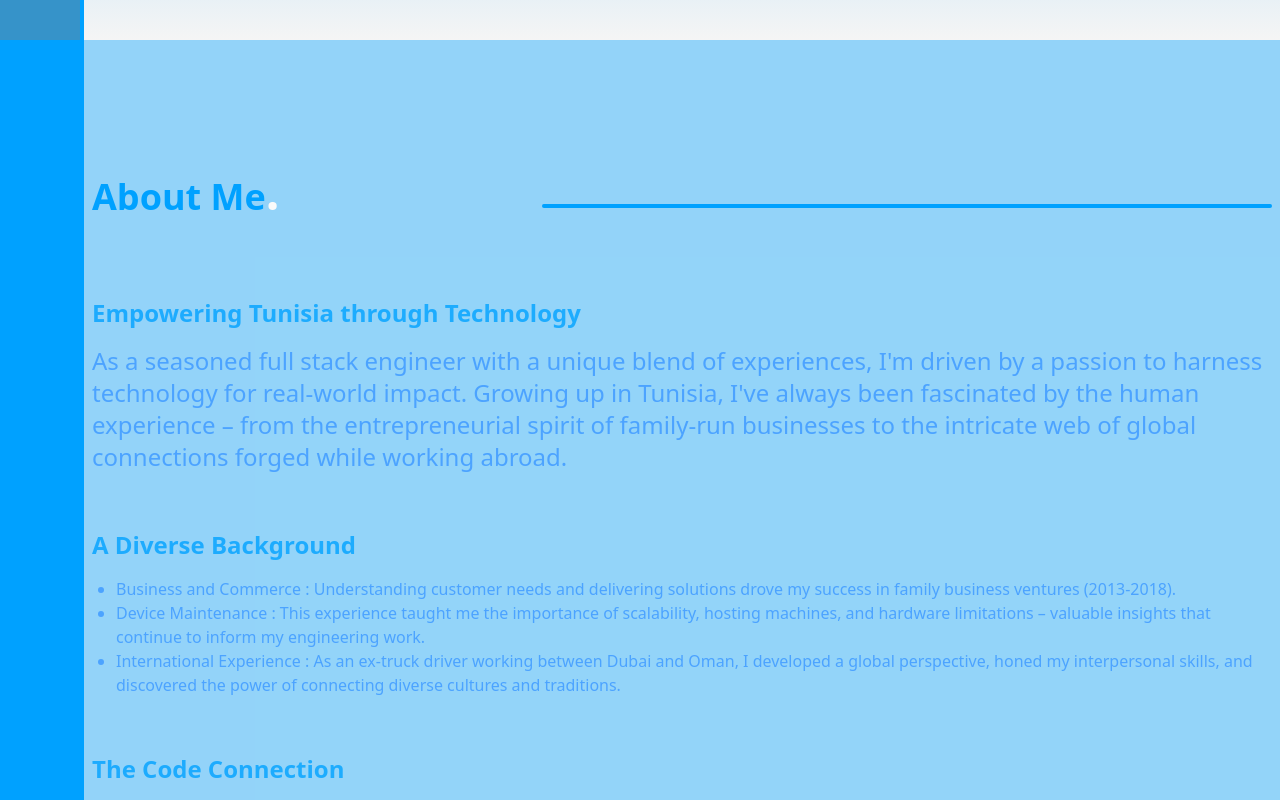
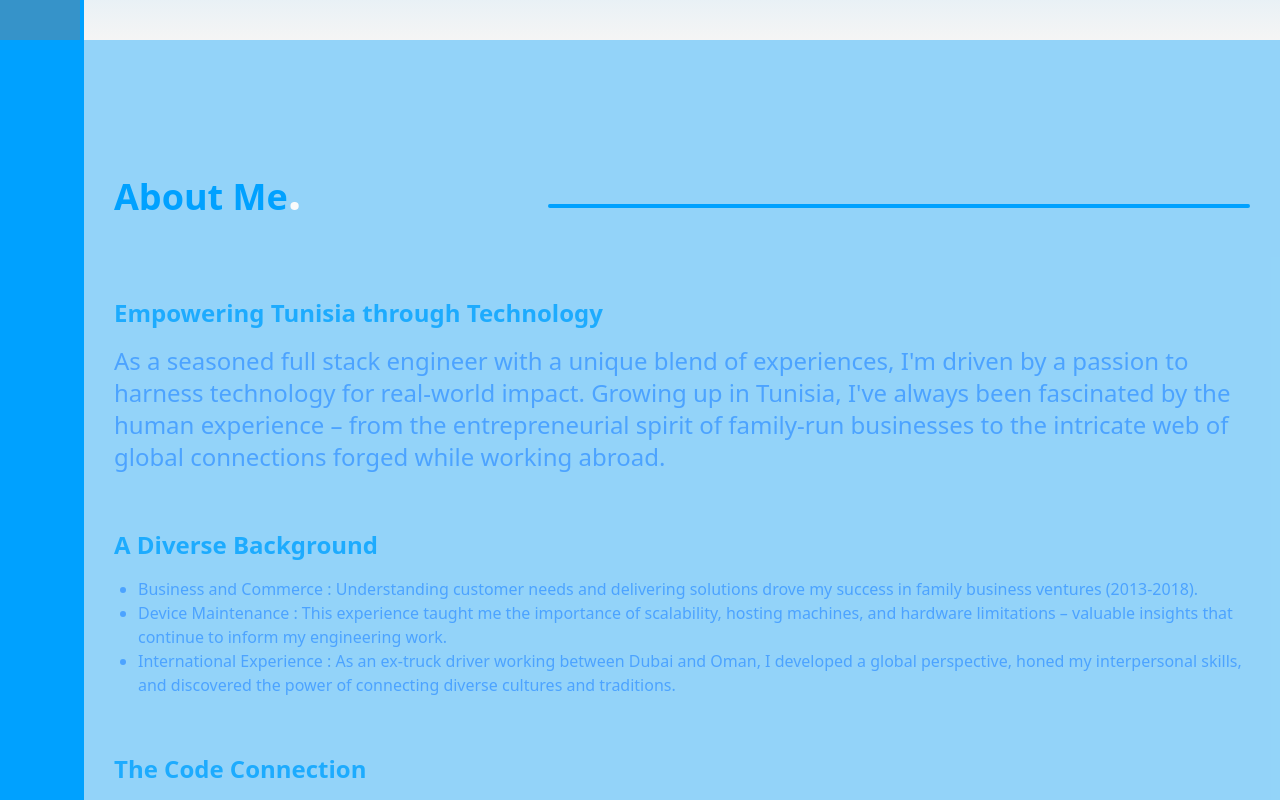
Before and after one commit to louamlemjid/portfolio, a Next.js app: page / in a window 1280 px wide. Shown: the part 760-1560 px from the top of the page. Built offline with nearby package versions, Linux system fonts and the light colour scheme.

Commit message:
about max-width update

```diff
--- a/components/about.tsx
+++ b/components/about.tsx
@@ -25,7 +25,7 @@ export default function About() {
   }
   return (
     <section id="about" className="min-h-screen pt-20 bg-secondary/60 text-enter">
-      <div className="container mx-auto  px-2 py-12 ">
+      <div className="container mx-auto  px-2 py-12 xs:max-w-xs md:max-w-3xl lg:max-w-6xl">
         <Reveal>
           <div className="flex gap-3 mb-8  w-full">
             <h1  className="w-3/6 lg:text-4xl font-bold text-2xl mb-4 text-background">About Me<span className="text-5xl text-foreground">.</span></h1>
```
